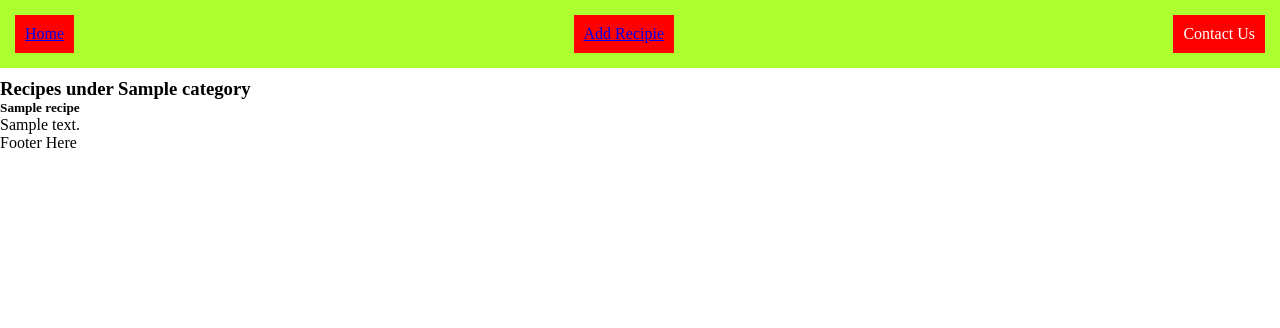
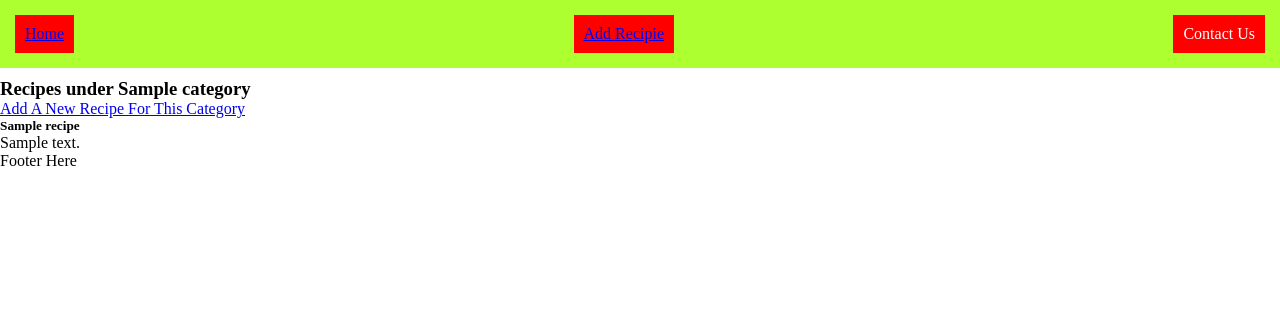
Before and after one commit to Darknight47/Foodie, a Django app: page /recipes/1/ in a window 1280 px wide. Shown: the top 328 px of the page. Run offline with Django 5.2, Linux system fonts and the light colour scheme; tables that the repository leaves empty hold one stand-in row (values such as "Sample post").

Commit message:
Adding a recipe from a specific category

```diff
--- a/foodie_app/templates/foodie_app/catrecipes.html
+++ b/foodie_app/templates/foodie_app/catrecipes.html
@@ -2,6 +2,7 @@
 {% block pageContent %}
     {% comment %} <h1>The name of the project is {{data.name}} and its age is {{data.age}} </h1> {% endcomment %}
     <h3> Recipes under {{ category }}</h3>
+    <a href='{% url "foodie_app:add_recipe_with_cat" category_id=category.id %}'> Add A New Recipe For This Category </a>
     <div>
         {% for catRec in catRecipes %}
             <div>
--- a/foodie_app/urls.py
+++ b/foodie_app/urls.py
@@ -6,5 +6,7 @@ urlpatterns = [
     path("", views.index, name="index"),
     path("recipes/<int:category_id>/", views.catRecipes, name="cat_recipes"),
     path("addCategory/", views.add_category, name="add_category"),
-    path("add-recipe/", views.add_recipe, name="add_recipe")
+    path("add-recipe/", views.add_recipe, name="add_recipe_in_general"),
+    path("add-recipe/category/<int:category_id>/", views.add_recipe, name="add_recipe_with_cat")
+
 ]
--- a/foodie_app/views.py
+++ b/foodie_app/views.py
@@ -1,4 +1,4 @@
-from django.shortcuts import render, redirect
+from django.shortcuts import get_object_or_404, render, redirect
 
 from foodie_app.forms import CategoryForm, RecipeForm
 from . models import Category
@@ -37,12 +37,29 @@ def add_category(request):
         context = {"form": form}
         return render(request, "foodie_app/add_category.html", context)
 
-def add_recipe(request):
-    if(request.method == "POST"):
-        form = RecipeForm(request.POST)
-        if(form.is_valid()):
-            form.save()
-            return redirect("recipes:recipe_index")
+# def add_recipe(request):
+#     if(request.method == "POST"):
+#         form = RecipeForm(request.POST)
+#         if(form.is_valid()):
+#             form.save()
+#             return redirect("recipes:recipe_index")
+#     else:
+#         form = RecipeForm()
+#     return render(request, "foodie_app/add_recipe.html", {"form": form})
+
+# Adding a recipe when we already are inside a specific category.
+def add_recipe(request, category_id=None):
+    category = None
+    if(category_id):
+        #category = Category.objects.get(id=category_id)
+        category = get_object_or_404(Category, id=category_id) #A safer way to get an object from the DB!
+        form = RecipeForm(request.POST or None, initial={"category": category})
     else:
-        form = RecipeForm()
-    return render(request, "foodie_app/add_recipe.html", {"form": form})
+        form = RecipeForm(request.POST or None)
+
+    if(request.method == "POST" and form.is_valid()):
+        new_recipe = form.save()
+        return redirect("foodie_app:cat_recipes", category_id=new_recipe.category.id)
+
+    context = {"form": form, "category": category}
+    return render(request, "foodie_app/add_recipe.html", context=context)
--- a/templates/base.html
+++ b/templates/base.html
@@ -34,7 +34,7 @@
     <nav>
         <ul>
             <li> <a href="{% url 'foodie_app:index' %}"> Home </a></li>
-            <li> <a href='{% url "foodie_app:add_recipe" %}'> Add Recipie  </a> </li>
+            <li> <a href='{% url "foodie_app:add_recipe_in_general" %}'> Add Recipie  </a> </li>
             <li> Contact Us </li>
         </ul>
     </nav>
```
Also changed, not shown: recipes/templates/recipes/add_recipe.html (added, +14 -0 lines), recipes/views.py (+21 -1 lines).
